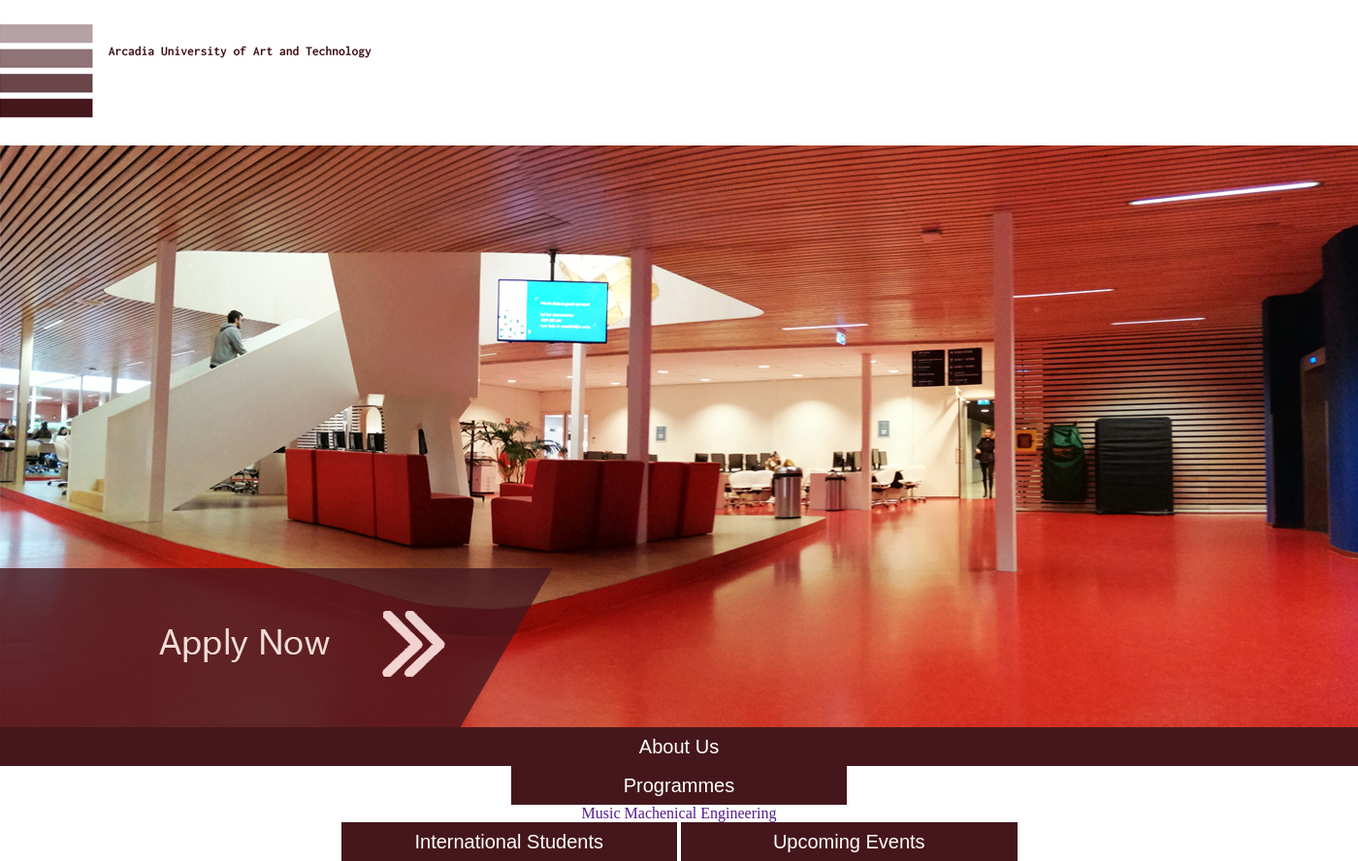
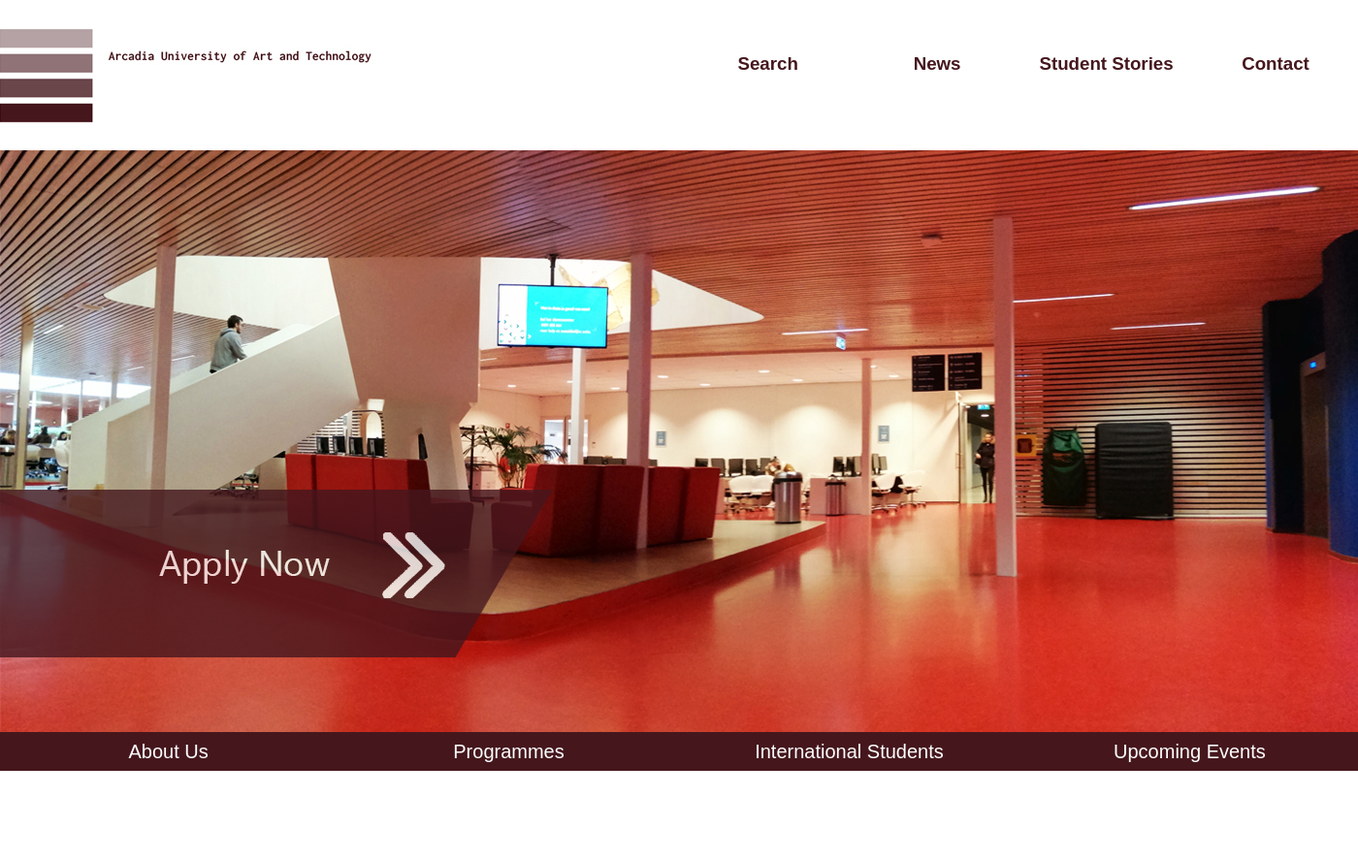
Before and after one commit to jonathanmohamed/IT1F2, a PHP site: page /Slide/index.html in a window 1400 px wide. Shown: the whole page at 97% size. After the commit the page ends 795 px from the top, so only its background shows below. Run offline with PHP 8.4, Linux system fonts and the light colour scheme.

Commit message:
Update style.css

```diff
--- a/Slide/style.css
+++ b/Slide/style.css
@@ -1,35 +1,43 @@
 *{
 	margin:0;
 	padding:0;
-	text-decoration:none;
+}
+
+body
+{
+	font-family: arial;
+}
+p,h1,h2,h3,ul{
+	color:#45171d;
 }
 
 #container
 {
-	width: 1400px;
-	height: auto;
-	margin: 0 auto;
+	width:1400px;
+	height:auto;
+	margin: 5px auto;
 }
 
-.header
-{
-	width:1400px ;
+.header{
+	width:100%;
 	height:150px;
 }
+.logo{
+	float:left;
+	height:100%;
 
-#logo{
-	float:left;
-	height: auto;
-	width: 400px;
 }
-
-.buttonlist1
-{
-	width:100%;
+.logo-img{
+	/*makes the image the height of the header*/
+	height:100%;
+	width:auto;
 }
-
-.button
-{
+.buttonlist1{
+	float:right;
+	max-margin-left:556px;
+	margin-left:auto;
+}
+.button{
 	color:brown;
 	/*determines position of the buttons*/
 	display: inline-block;
@@ -38,11 +46,10 @@
     text-align: center;
 	margin-top:50px;
 	text-decoration:none;
-	float:left;
+
+
 }
-
-.button:hover
-{
+.button:hover{
 	/*underline text in buttons when hovering over it*/
 	text-decoration:underline;
 }
@@ -92,6 +99,34 @@
 	text-align:center;
 }
 
+#dropdown {
+  position: relative;
+  display: inline-block;
+}
+
+#dropdown-content {
+  display: none;
+  position: absolute;
+  background-color: #45171d;
+  min-width: 160px;
+  z-index: 1;
+  transition: 0.5s;
+}
+
+#dropdown-content a {
+  color: white;
+  text-decoration: none;
+  display: block;
+  height: 40px;
+  width: 346.5px;
+  font-size: 20px;
+}
+
+#dropdown:hover #dropdown-content
+{
+	display: block;
+}
+
 .menu2
 {
 	height:40px;
```
